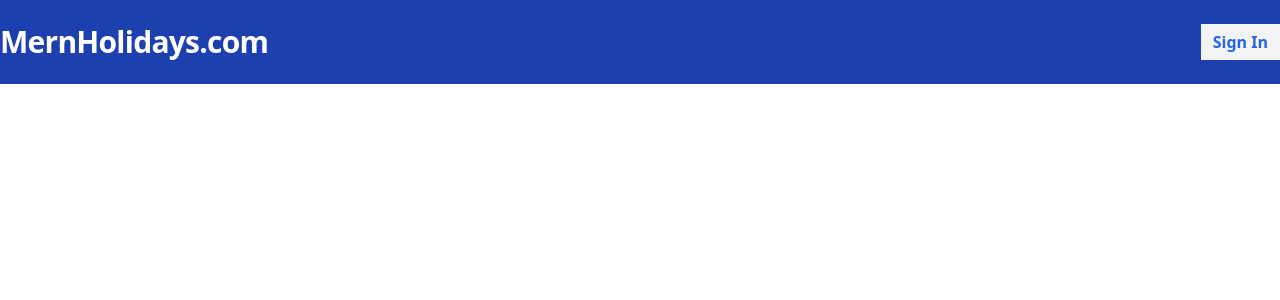
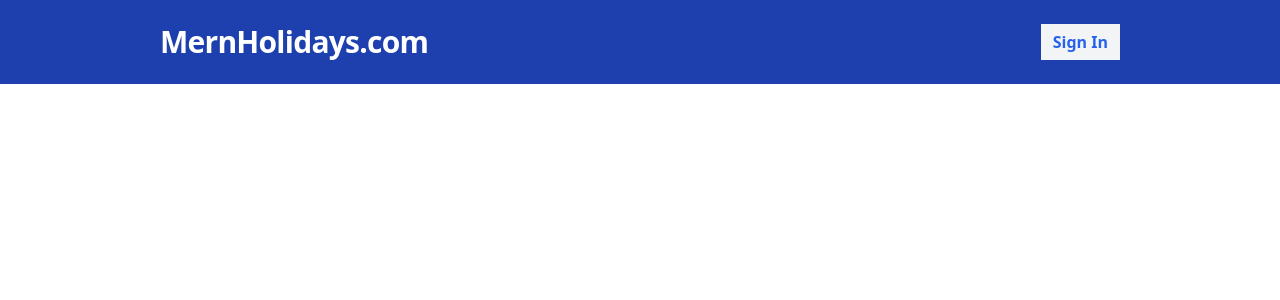
Before and after one commit to BaGorK/bookingApp-mern, a React (Vite) app in the folder frontend/: page / in a window 1280 px wide. Shown: the top 300 px of the page. Built offline with nearby package versions, Linux system fonts and the light colour scheme.

Commit message:
feat: add a custom tailwind css class | config

```diff
--- a/frontend/tailwind.config.js
+++ b/frontend/tailwind.config.js
@@ -3,6 +3,11 @@
   content: ['./index.html', './src/**/*.{js,ts,jsx,tsx}'],
   theme: {
     extend: {},
+    container: {
+      padding: {
+        md: '10rem' /*you're setting the padding property for medium (md) screens to 10rem. */,
+      },
+    },
   },
   plugins: [],
 };
```
